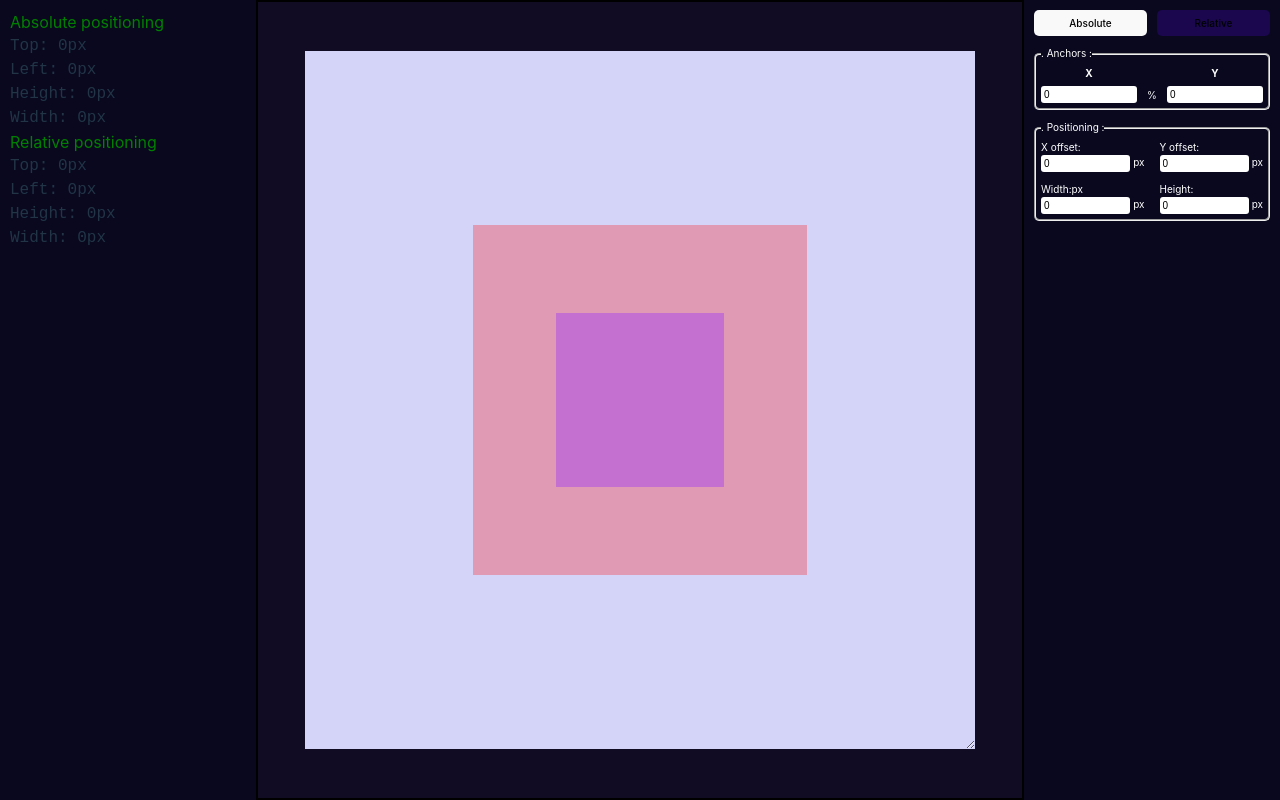
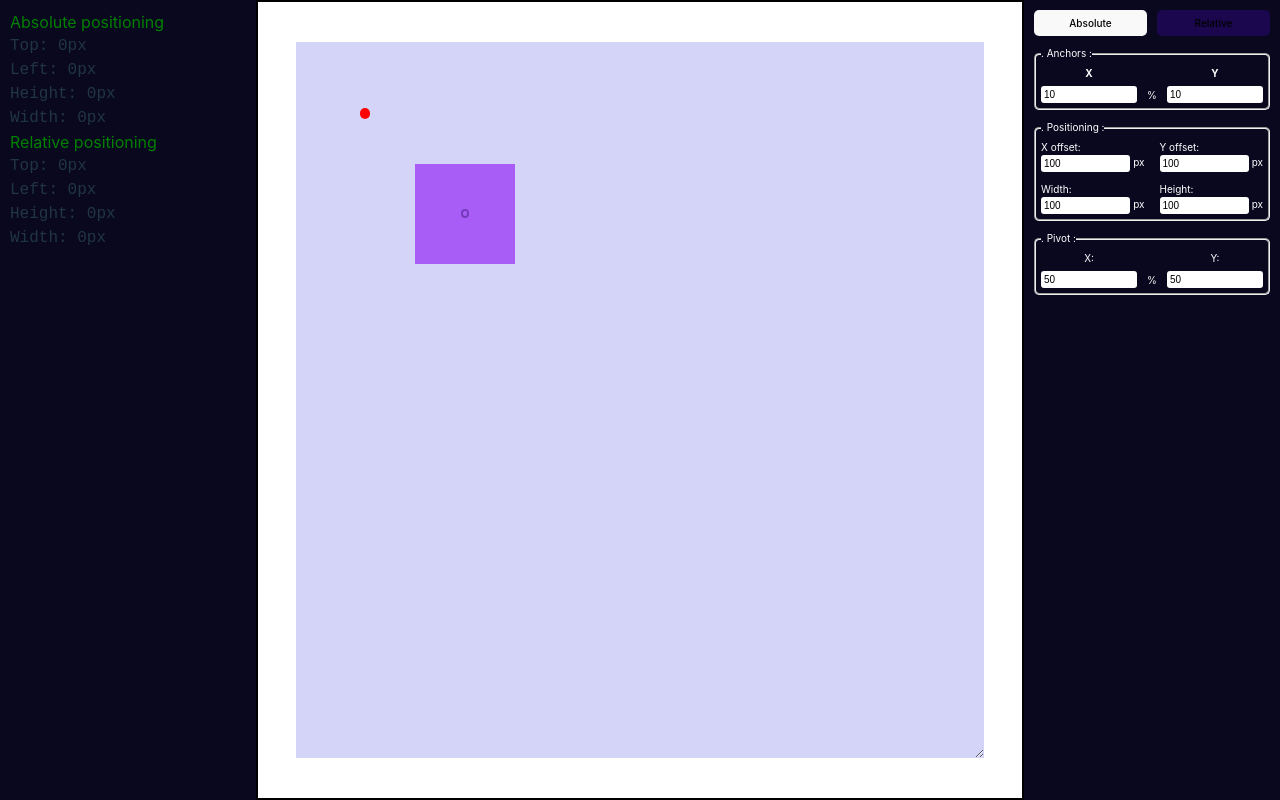
Before and after one commit to Davydx7/Markdown-to-Html-Parser, a React (Vite) app in the folder chris-positioning/: page / in a window 1280 px wide. Built offline with nearby package versions, Linux system fonts and the light colour scheme.

Commit message:
unity input display

```diff
--- a/chris-positioning/src/App.scss
+++ b/chris-positioning/src/App.scss
@@ -1,67 +1,18 @@
-#root {
-  max-width: 2400px;
-}
+// #root {
+//   max-width: 2400px;
+// }
 
 .app {
   display: grid;
   grid-template-columns: 20% 60% 20%;
-  min-height: 100vh;
+  // grid-template-columns: minmax(160px, 20%) 60% minmax(160px, 20%);
+  height: 100vh;
 }
 
 .column-1 {
   // grid-column: 1;
   background-color: rgb(9, 8, 31);
   padding: 1rem;
-}
-
-.column-2 {
-  padding: 1rem;
-  display: grid;
-  place-items: center;
-  background-color: rgb(17, 12, 36);
-  border: 0.2rem solid black;
-  overflow: hidden;
-
-  .parentElement {
-    position: relative;
-    background-color: rgb(212, 212, 248);
-    width: 90%;
-    height: 90%;
-    overflow: hidden;
-    resize: both;
-  }
-
-  .anchor {
-    position: absolute;
-    background-color: rgba(255, 0, 0, 0.274);
-    padding: 0.1rem; // to stay visible at 0 height/width
-    overflow: visible;
-    // top: 8rem;
-    // left: 5rem;
-    // width: 10rem;
-    // height: 10rem;
-  }
-
-  .pivot {
-    // display: contents;
-    position: absolute;
-    border-radius: 100%;
-    padding: 0.01rem;
-    outline: 5px solid rgb(0, 255, 0);
-    overflow: visible;
-    // top: 8rem;
-    // left: 5rem;
-  }
-
-  .childElement {
-    position: absolute;
-    background-color: rgba(154, 55, 247, 0.425);
-    padding: 0.1rem; // to stay visible at 0 height/width
-    // top: -5rem;
-    // left: -5rem;
-    // width: 10rem; // overides 'right'
-    // height: 10rem; // overrides 'bottom'
-  }
 }
 
 .column-3 {
--- a/chris-positioning/src/App.tsx
+++ b/chris-positioning/src/App.tsx
@@ -1,4 +1,4 @@
-import { CSSProperties, useState } from 'react';
+import { useState } from 'react';
 import './App.scss';
 import AbsolutePanel from './components/AbsolutePanel';
 import Display from './components/Display';
--- a/chris-positioning/src/components/AbsolutePanel/absolutePanel.scss
+++ b/chris-positioning/src/components/AbsolutePanel/absolutePanel.scss
@@ -72,4 +72,35 @@
 
 	}
 
+	.pivot {
+		display: flex;
+		align-items: flex-end;
+		gap: 1rem;
+		padding: 0.5rem;
+		border-radius: 0.5rem;
+		width: 100%;
+
+
+		label {
+			width: 100%;
+			display: flex;
+			flex-direction: column;
+			align-items: center;
+			gap: 0.5rem;
+
+			input {
+				width: 100%;
+				border-radius: 0.3rem;
+				border-style: none;
+				font-size: 1rem;
+				padding: 0.3rem;
+			}
+
+			input:invalid {
+				outline: 1px solid red;
+			}
+		}
+
+	}
+
 }
--- a/chris-positioning/src/components/AbsolutePanel/index.tsx
+++ b/chris-positioning/src/components/AbsolutePanel/index.tsx
@@ -33,7 +33,7 @@ const AbsolutePanel: React.FC = () => {
           px
         </label>
         <label>
-          Width:px
+          Width:
           <Input value="width" />
           px
         </label>
@@ -43,6 +43,19 @@ const AbsolutePanel: React.FC = () => {
           px
         </label>
       </fieldset>
+
+      <fieldset className="pivot">
+        <legend>. Pivot :</legend>
+        <label>
+          X:
+          <Input value="xPivot" />
+        </label>
+        <span>%</span>
+        <label>
+          Y:
+          <Input value="yPivot" />
+        </label>
+      </fieldset>
     </div>
   );
 };
--- /dev/null
+++ b/chris-positioning/src/components/Display/display.scss
@@ -0,0 +1,40 @@
+.display {
+  // padding: 1rem;
+  display: grid;
+  place-items: center;
+  // background-color: rgb(17, 12, 36);
+  border: 0.2rem solid black;
+  overflow: hidden;
+
+  .parentElement {
+    position: relative;
+    background-color: rgb(212, 212, 248);
+    width: 90%;
+    height: 90%;
+    overflow: hidden;
+    resize: both;
+  }
+
+  .anchor {
+    position: absolute;
+    background-color: rgba(255, 0, 0, 0.562);
+    padding: 0.1rem; // to stay visible at 0 height/width
+    overflow: visible;
+  }
+
+  .pivot {
+    // display: contents;
+    position: absolute;
+    border-radius: 100%;
+    padding: 0.01rem;
+    outline: 0.2rem solid rgb(3, 73, 3);
+    outline-offset: 0.2rem;
+    overflow: visible;
+  }
+
+  .childElement {
+    position: absolute;
+    background-color: rgba(154, 55, 247, 0.753);
+    padding: 0.02rem; // to stay visible at 0 height/width
+  }
+}
--- a/chris-positioning/src/components/Display/index.tsx
+++ b/chris-positioning/src/components/Display/index.tsx
@@ -1,41 +1,79 @@
-import { CSSProperties } from 'react';
+import { CSSProperties, useContext } from 'react';
+import { DataContext } from '../../store/DataContext';
+
+import './display.scss';
 
 const Display: React.FC<{ isAbsolute: boolean }> = ({ isAbsolute }) => {
-  const anchor: CSSProperties = {
+  const {
+    data: {
+      x,
+      y,
+      xMax,
+      xMin,
+      yMax,
+      yMin,
+      xPivot,
+      yPivot,
+      bottom,
+      left,
+      right,
+      top,
+      height,
+      width,
+      xOffset,
+      yOffset
+    },
+    setValue
+  } = useContext(DataContext)!;
+
+  const anchor: CSSProperties = isAbsolute
+    ? {
+        position: 'absolute',
+
+        left: `${x}%`,
+        top: `${y}%`,
+
+        borderRadius: '100%',
+        outline: '0.5rem solid red',
+        padding: '0.01rem'
+      }
+    : {
+        position: 'absolute',
+
+        bottom: `${100 - yMax}%`,
+        left: `${xMin}%`,
+        right: `${100 - xMax}%`,
+        top: `${yMin}%`
+      };
+
+  const pivot: CSSProperties = {
+    display: isAbsolute ? 'block' : 'contents',
     position: 'absolute',
 
-    bottom: '25%',
-    left: '25%',
-    right: '25%',
-    top: '25%'
-    // height: `${up}px`,
-    // width: `${right}px`,
+    left: `${xOffset}px`,
+    top: `${yOffset}px`
   };
 
-  const pivot: CSSProperties = {
-    display: 'contents'
-    // position: 'absolute',
-    // bottom: '75%',
-    // left: '25%',
-    // right: '75%',
-    // top: '25%'
-    // height: `${up}px`,
-    // width: `${right}px`,
-  };
+  const child: CSSProperties = isAbsolute
+    ? {
+        position: 'absolute',
 
-  const child: CSSProperties = {
-    position: 'absolute',
+        height: `${height}px`,
+        width: `${width}px`,
 
-    bottom: '25%',
-    left: '25%',
-    right: '25%',
-    top: '25%'
+        transform: `translate(-${xPivot}%, -${yPivot}%)` // pivot center
+      }
+    : {
+        position: 'absolute',
 
-    // height: `${up}px`,
-    // width: `${right}px`,
-  };
+        bottom: `${bottom}px`,
+        left: `${left}px`,
+        right: `${right}px`,
+        top: `${top}px`
+      };
+
   return (
-    <main className="column-2">
+    <main className="display">
       <div className="parentElement" title="viewport">
         <div className="anchor" title="anchor" style={anchor}>
           <div className="pivot" title="pivot" style={pivot}>
--- a/chris-positioning/src/components/Input/index.tsx
+++ b/chris-positioning/src/components/Input/index.tsx
@@ -8,6 +8,8 @@ type ValueType =
   | 'xMin'
   | 'yMax'
   | 'yMin'
+  | 'xPivot'
+  | 'yPivot'
   | 'bottom'
   | 'left'
   | 'right'
--- a/chris-positioning/src/components/RelativePanel/index.tsx
+++ b/chris-positioning/src/components/RelativePanel/index.tsx
@@ -9,12 +9,12 @@ const RelativePanel: React.FC = () => (
       <strong>Y</strong>
       <span>%</span>
       <Input value="xMin" />
-      <span>-- min --</span>
+      <span>-min-</span>
       <Input value="yMin" />
       <span>%</span>
       <span>%</span>
       <Input value="xMax" />
-      <span>-- max --</span>
+      <span>-max-</span>
       <Input value="yMax" />
       <span>%</span>
     </fieldset>
--- a/chris-positioning/src/store/DataContext.tsx
+++ b/chris-positioning/src/store/DataContext.tsx
@@ -3,6 +3,14 @@ import React, { createContext, useMemo, useState } from 'react';
 type DataStateType = {
   x: number;
   y: number;
+
+  height: number;
+  width: number;
+  xOffset: number;
+  yOffset: number;
+
+  xPivot: number;
+  yPivot: number;
 
   xMax: number;
   xMin: number;
@@ -13,11 +21,6 @@ type DataStateType = {
   left: number;
   right: number;
   top: number;
-
-  height: number;
-  width: number;
-  xOffset: number;
-  yOffset: number;
 };
 
 type DataContextType = {
@@ -31,22 +34,26 @@ DataContext.displayName = 'DataContext';
 const DataProvider: React.FC<{ children: React.ReactNode }> = ({ children }) => {
   const dataObj: DataStateType = {
     // absolute anchors
-    x: 0,
-    y: 0,
+    x: 10,
+    y: 10,
 
     // absolute positioning
-    height: 0,
-    width: 0,
-    xOffset: 0,
-    yOffset: 0,
+    height: 100,
+    width: 100,
+    xOffset: 100,
+    yOffset: 100,
+
+    // pivot
+    xPivot: 50,
+    yPivot: 50,
 
     // relative anchors
-    xMax: 0,
-    xMin: 0,
-    yMax: 0,
-    yMin: 0,
+    xMax: 75,
+    xMin: 25,
+    yMax: 75,
+    yMin: 25,
 
-    // relative positioning
+    // relative margins
     bottom: 0,
     left: 0,
     right: 0,
```
